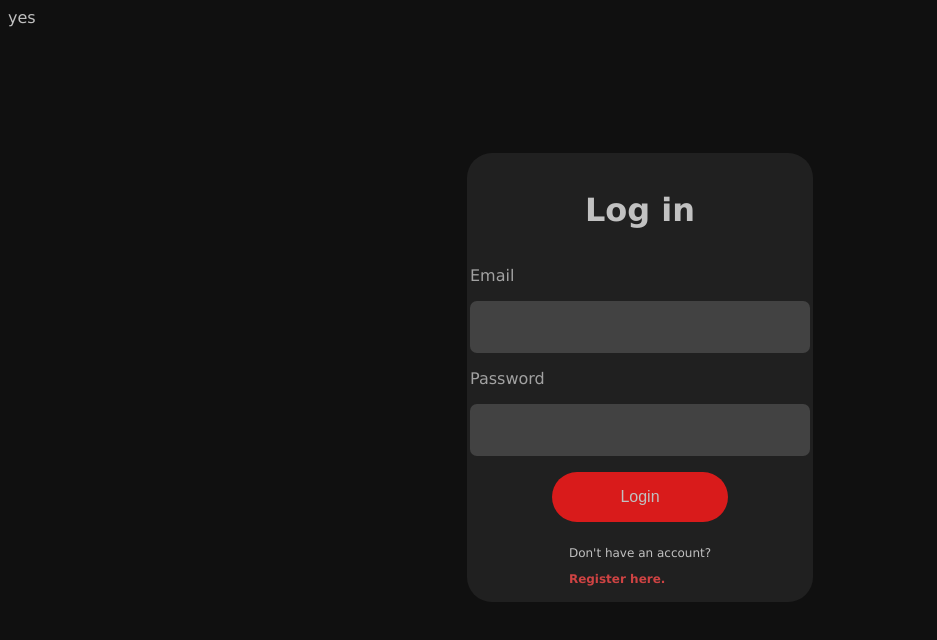
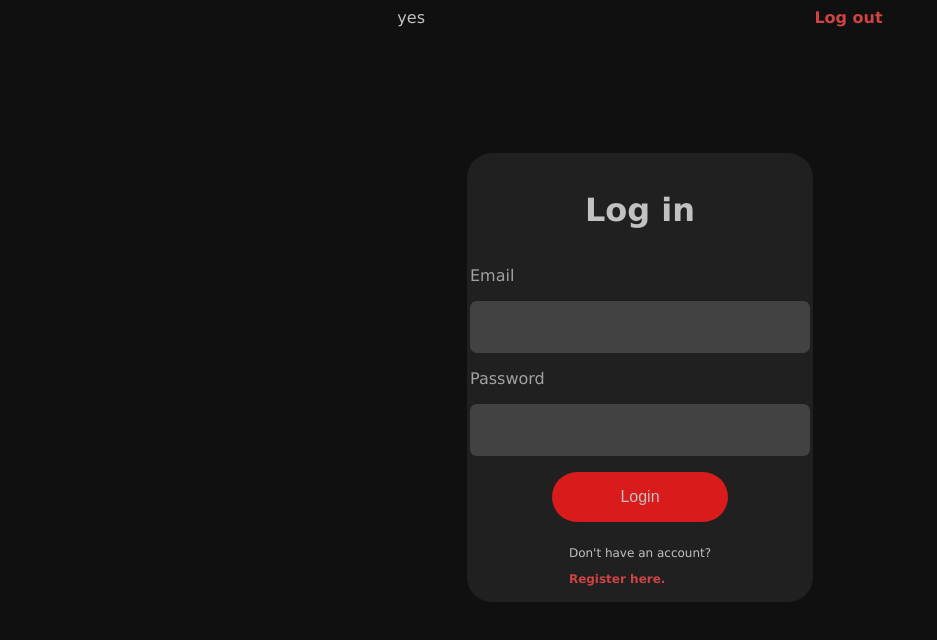
Before and after one commit to WiktorM413/meeting-scheduling-platform, a React (Vite) app in the folder frontend/: page /login in a window 1280 px wide. Shown: the top 640 px of the page, without its empty margins (0-937 px from the left). Built offline with nearby package versions, Linux system fonts and the light colour scheme; no server answers.

Commit message:
Add account buttons

```diff
--- /dev/null
+++ b/frontend/src/Templates/Header/AccountButtons.tsx
@@ -0,0 +1,32 @@
+import "./style.scss"
+import { useNavigate } from "react-router-dom";
+import MspAnchor from "../../Components/MspAnchor";
+
+type AccountButtonsProps =
+{
+	isAuthenticated: boolean;
+}
+
+export default function AccountButtons({ isAuthenticated }: AccountButtonsProps)
+{
+	const navigate = useNavigate();
+
+	return (
+		<div className="msp-account-buttons">
+			{isAuthenticated ?
+			(
+				<>
+					<MspAnchor label="Log out" navigator={navigate} to="logout" className="msp-accout-logout"/>
+				</>
+			)
+		:
+			(
+				<>
+					<MspAnchor label="Register" navigator={navigate} to="register" className="msp-account-register"/>
+					<MspAnchor label="Log in"   navigator={navigate} to="login"    className="msp-account-login"/>
+				</>
+			)
+			}
+		</div>
+	);
+}
--- a/frontend/src/Templates/Header/Header.tsx
+++ b/frontend/src/Templates/Header/Header.tsx
@@ -1,12 +1,16 @@
+import "./style.scss";
+
 import { useAuth } from "../../context/AuthContext";
+import AccountButtons from "./AccountButtons";
 
 export default function Header()
 {
 	const { isAuthenticated } = useAuth();
 
 	return (
-		<>
+		<div className="msp-header">
 			{isAuthenticated == true ? "yes" : "no"}
-		</>
+			<AccountButtons isAuthenticated={isAuthenticated}/>
+		</div>
 	)
 }
--- /dev/null
+++ b/frontend/src/Templates/Header/style.scss
@@ -0,0 +1,12 @@
+.msp-header
+{
+	display: flex;
+	flex-direction: row;
+	justify-content: space-evenly;
+}
+
+.msp-account-buttons
+{
+	display: flex;
+	flex-direction: row;
+}
```
